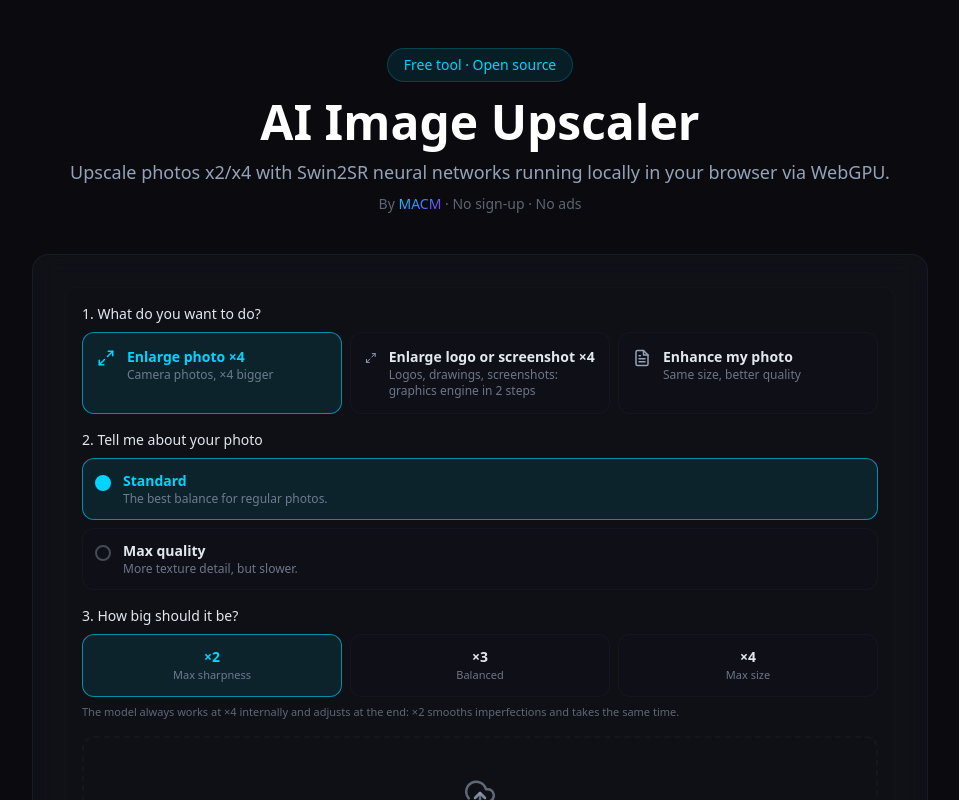
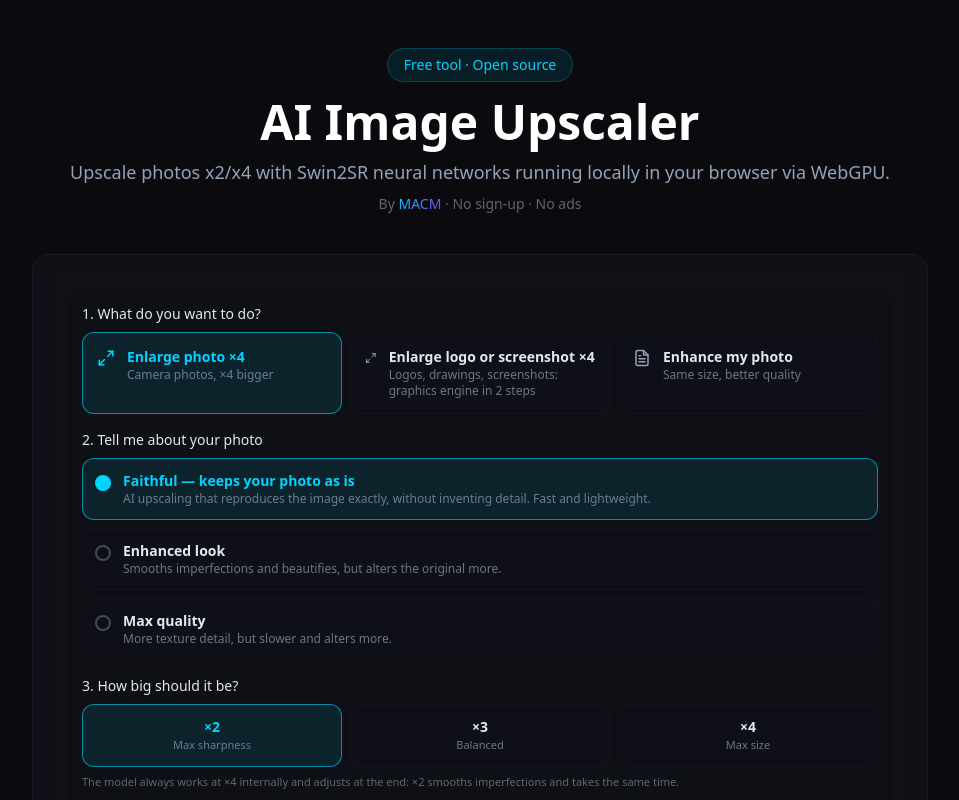
Before and after one commit to m-a-c-m/ImageUpscaler, a Next.js app: page / in a window 1280 px wide. Shown: the top 800 px of the page, without its empty margins (160-1119 px from the left). Built offline with nearby package versions, Linux system fonts and the light colour scheme; no server answers.

Commit message:
feat: modelo fiel LSDIR-N por defecto

```diff
--- a/src/components/ImageUpscaler.tsx
+++ b/src/components/ImageUpscaler.tsx
@@ -10,7 +10,7 @@
 
 type Stage = "idle" | "loadingModel" | "processing" | "done" | "error";
 type Mode = "upscale" | "logo" | "enhance";
-type ModelKey = "x4-plksr" | "x4-esrgan" | "x2-light" | "dejpeg" | "denoise";
+type ModelKey = "x4-fiel" | "x4-plksr" | "x4-esrgan" | "x2-light" | "dejpeg" | "denoise";
 
 interface ModelDef {
   id: string;
@@ -33,15 +33,16 @@
 const NES = "https://huggingface.co/nesaorg";
 
 const MODELS: Record<ModelKey, ModelDef> = {
-  "x4-plksr": { id: `${NES}/4xNomosWebPhoto_RealPLKSR_fp32_opset17/resolve/main/4xNomosWebPhoto_RealPLKSR_fp32_opset17.onnx`, engine: "raw", bgr: false, scale: 4, tileSize: 256, stride: 192, ring: 32, pad: 0, maxSide: 1024, shotLimit: 0, mb: 28, es: "Normal", en: "Standard", descEs: "El mejor equilibrio para fotos normales.", descEn: "The best balance for regular photos." },
-  "x4-esrgan": { id: `${NES}/4xNomosWebPhoto_esrgan_fp32_opset17/resolve/main/4xNomosWebPhoto_esrgan_fp32_opset17.onnx`, engine: "raw", bgr: false, scale: 4, tileSize: 256, stride: 192, ring: 32, pad: 0, maxSide: 1024, shotLimit: 0, mb: 64, es: "Máxima calidad", en: "Max quality", descEs: "Más detalle en texturas, pero más lento.", descEn: "More texture detail, but slower." },
+  "x4-fiel": { id: `${NES}/4xLSDIRCompactN_fp32_opset17/resolve/main/4xLSDIRCompactN_fp32_opset17.onnx`, engine: "raw", bgr: false, scale: 4, tileSize: 256, stride: 192, ring: 32, pad: 0, maxSide: 4096, shotLimit: 0, mb: 2, es: "Fiel — sin alterar tu foto", en: "Faithful — keeps your photo as is", descEs: "Amplifica con IA reproduciendo la imagen tal cual, sin inventar detalle. Rápido y ligero.", descEn: "AI upscaling that reproduces the image exactly, without inventing detail. Fast and lightweight." },
+  "x4-plksr": { id: `${NES}/4xNomosWebPhoto_RealPLKSR_fp32_opset17/resolve/main/4xNomosWebPhoto_RealPLKSR_fp32_opset17.onnx`, engine: "raw", bgr: false, scale: 4, tileSize: 256, stride: 192, ring: 32, pad: 0, maxSide: 1024, shotLimit: 0, mb: 28, es: "Con realce estético", en: "Enhanced look", descEs: "Suaviza imperfecciones y embellece, pero altera más la foto original.", descEn: "Smooths imperfections and beautifies, but alters the original more." },
+  "x4-esrgan": { id: `${NES}/4xNomosWebPhoto_esrgan_fp32_opset17/resolve/main/4xNomosWebPhoto_esrgan_fp32_opset17.onnx`, engine: "raw", bgr: false, scale: 4, tileSize: 256, stride: 192, ring: 32, pad: 0, maxSide: 1024, shotLimit: 0, mb: 64, es: "Máxima calidad", en: "Max quality", descEs: "Más detalle en texturas, pero más lento y altera más.", descEn: "More texture detail, but slower and alters more." },
   "x2-light": { id: "Xenova/swin2SR-lightweight-x2-64", engine: "hf", bgr: false, scale: 2, tileSize: 256, stride: 256, ring: 32, pad: 32, maxSide: 2048, shotLimit: 1024, mb: 8, es: "Logos y capturas", en: "Logos and screenshots", descEs: "El motor para gráficos: logos, dibujos y capturas. Llega a ×4 procesando en 2 pasos.", descEn: "The engine for graphics: logos, drawings and screenshots. Reaches ×4 in 2 steps." },
   dejpeg: { id: `${NES}/1xDeJPG_realplksr_otf_60_fp32_opset17/resolve/main/1xDeJPG_realplksr_otf_60_fp32_opset17.onnx`, engine: "raw", bgr: false, scale: 1, tileSize: 256, stride: 192, ring: 32, pad: 0, maxSide: 4096, shotLimit: 0, mb: 28, es: "Bloques o manchas de compresión", en: "Compression blocks or stains", descEs: "Fotos de WhatsApp, redes sociales o reenviadas muchas veces.", descEn: "Photos from WhatsApp, social media or forwarded many times." },
   denoise: { id: `${NES}/1xDeNoise_realplksr_otf_fp32/resolve/main/1xDeNoise_realplksr_otf_fp32.onnx`, engine: "raw", bgr: false, scale: 1, tileSize: 256, stride: 192, ring: 32, pad: 0, maxSide: 4096, shotLimit: 0, mb: 28, es: "Grano o ruido", en: "Grain or noise", descEs: "Fotos nocturnas, con poca luz o muy granuladas.", descEn: "Night shots, low-light or very grainy photos." },
 };
 
 const MODELS_BY_MODE: Record<Mode, ModelKey[]> = {
-  upscale: ["x4-plksr", "x4-esrgan"],
+  upscale: ["x4-fiel", "x4-plksr", "x4-esrgan"],
   logo: ["x2-light"],
   enhance: ["dejpeg", "denoise"],
 };
@@ -115,7 +116,7 @@
   const [gpuDied, setGpuDied] = useState(false);
   const [forceCpu, setForceCpu] = useState(false);
   const [mode, setMode] = useState<Mode>("upscale");
-  const [modelKey, setModelKey] = useState<ModelKey>("x4-plksr");
+  const [modelKey, setModelKey] = useState<ModelKey>("x4-fiel");
   const [targetScale, setTargetScale] = useState<2 | 3 | 4>(2);
   const [origUrl, setOrigUrl] = useState("");
   const [resultUrl, setResultUrl] = useState("");
```
